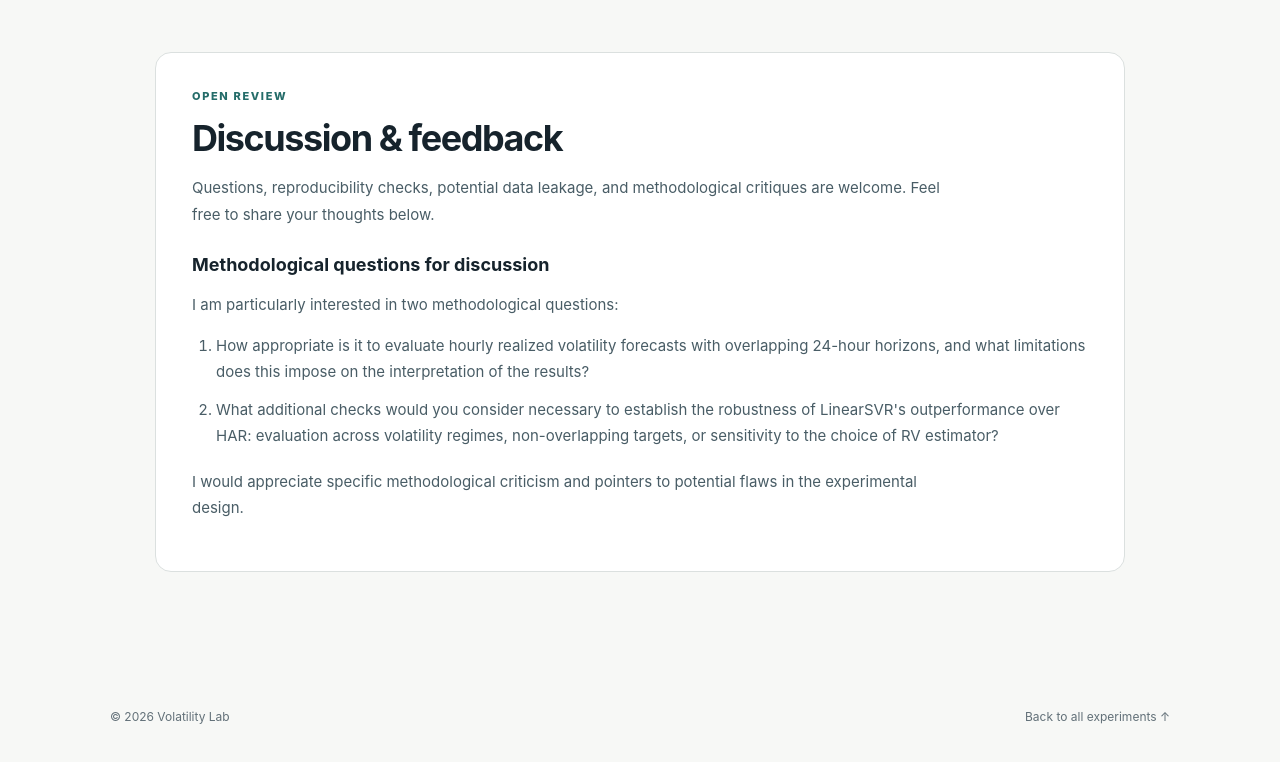
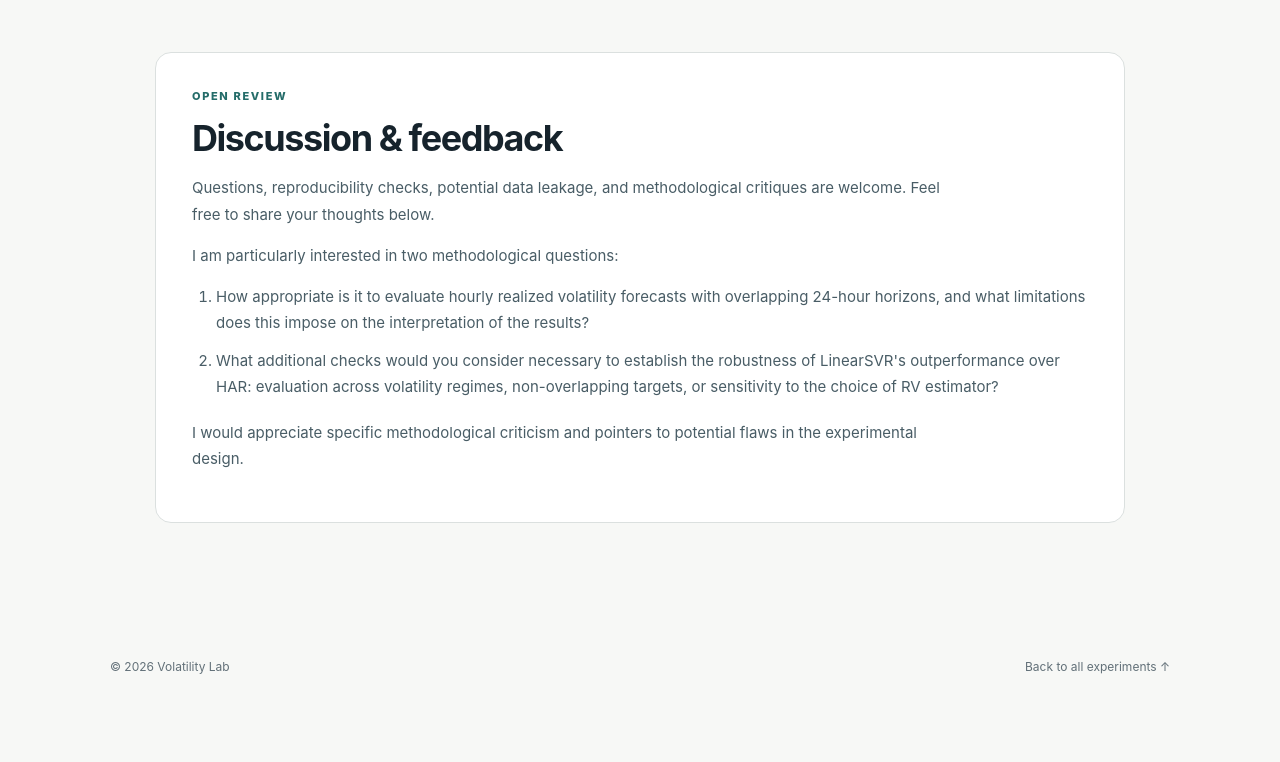
Before and after one commit to olegkozik/volatility_lab, a plain HTML site: page experiments/01-volatility-forecasting/index.html in a window 1280 px wide. Shown: the part 10999-11761 px from the top of the page. After the commit the page ends 11712 px from the top, so only its background shows below. Drawn offline with Linux system fonts and the light colour scheme; no server answers.

Commit message:
Add files via upload

```diff
--- a/experiments/01-volatility-forecasting/index.html
+++ b/experiments/01-volatility-forecasting/index.html
@@ -195,7 +195,6 @@
     <div class="eyebrow accent">OPEN REVIEW</div>
     <h2 id="discussion-heading">Discussion &amp; feedback</h2>
     <p>Questions, reproducibility checks, potential data leakage, and methodological critiques are welcome. Feel free to share your thoughts below.</p>
-    <h3>Methodological questions for discussion</h3>
     <p>I am particularly interested in two methodological questions:</p>
     <ol>
       <li>How appropriate is it to evaluate hourly realized volatility forecasts with overlapping 24-hour horizons, and what limitations does this impose on the interpretation of the results?</li>
```
